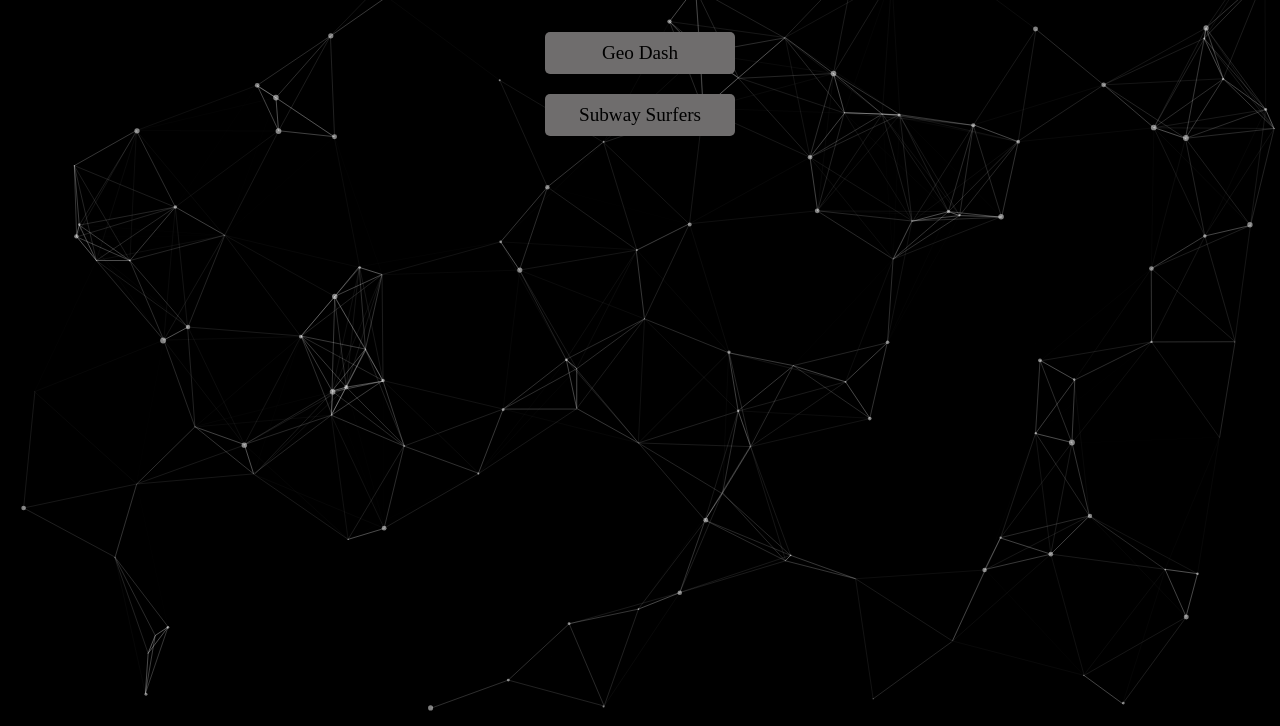
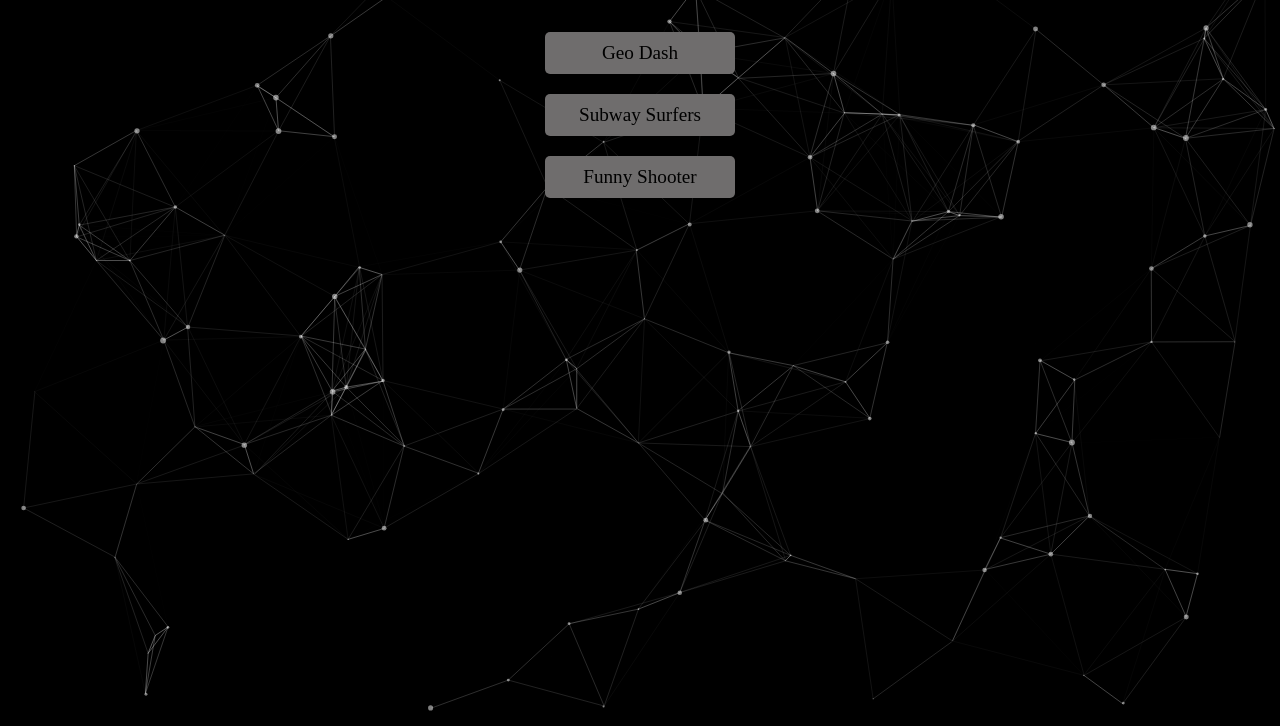
Before and after one commit to Atomix811/game-site, a plain HTML site: page index.html in a window 1280 px wide. Shown: the part 78-804 px from the top of the page. Drawn offline with nearby package versions, Linux system fonts and the light colour scheme; a web font is replaced by a local one.

Commit message:
Update index.html

```diff
--- a/index.html
+++ b/index.html
@@ -13,6 +13,7 @@
     <div id="button-container">
         <a href="/games/geodash/index.html" class="button">Geo Dash</a>
         <a href="/games/subwaysurfers/barcelona.html" class="button">Subway Surfers</a>
+        <a href="/games/funnyshooter/index.html" class="button">Funny Shooter</a>
     </div>
 
     <div id="particles-js"></div>
```
